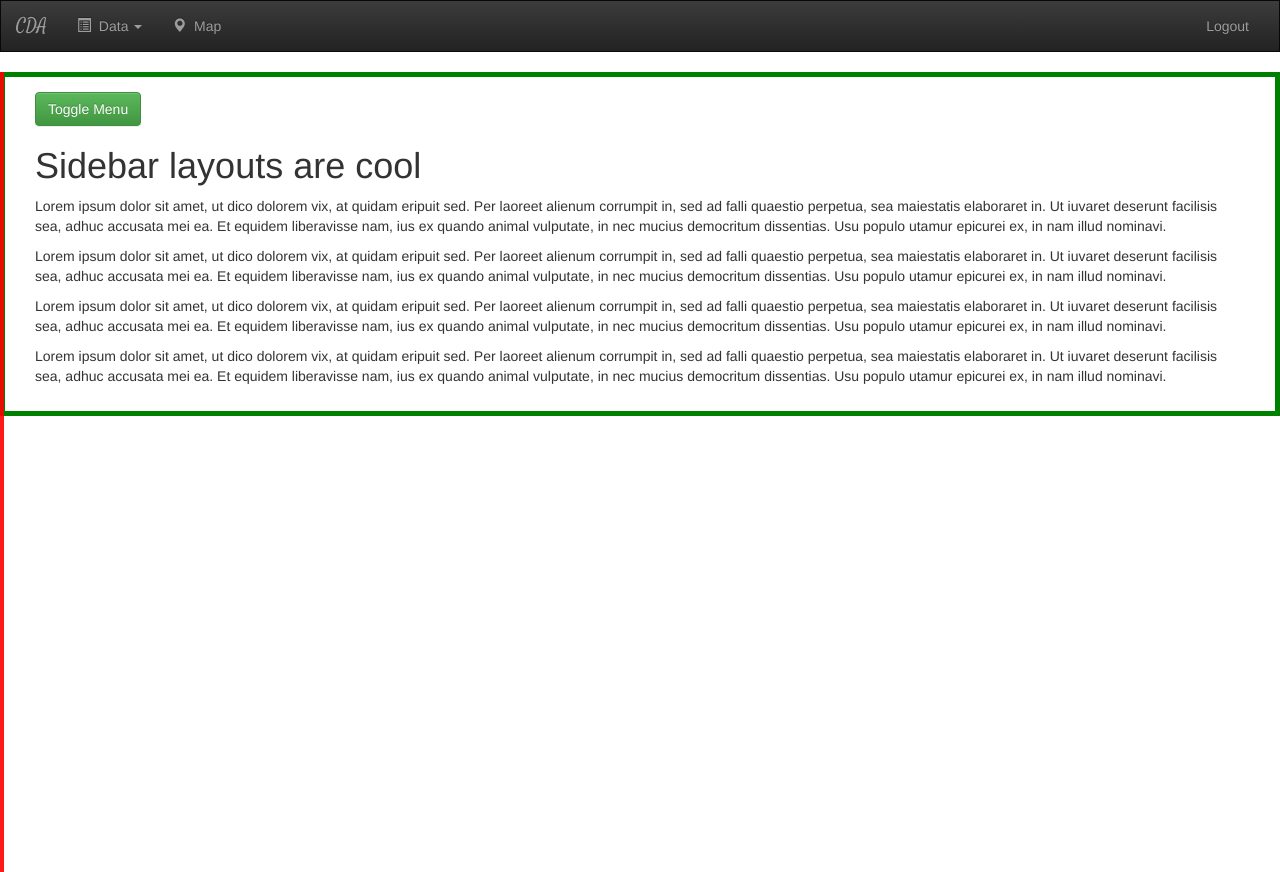
After one commit to mannerisms/CDA, a Django app: a page that uses cda/templates/cda/base.html in a window 1280 px wide. The commit adds this page. Run offline with Django 3.2, Linux system fonts and the light colour scheme; some libraries are stand-ins or nearby versions.

Commit message:
Added  JS sidebar

```diff
--- /dev/null
+++ b/cda/static/cda/sidebar.css
@@ -0,0 +1,49 @@
+/*Sidebar*/
+#sidebar-wrapper{
+    z-index: 1;
+    position: absolute;
+    width: 0;
+    height: 100%;
+    overflow-y: hidden;
+    background: #2c3e50;
+    border: 2px solid red;
+    opacity: 0.9;
+}
+
+/*Main content*/
+#page-content-wrapper{
+    width: 100%;
+    position: absolute;
+    padding: 15px;
+    border: 5px solid green;
+}
+
+/*Change the width of the sidebar to display*/
+#wrapper.menuDisplayed #sidebar-wrapper{
+    width: 250px;
+}
+
+#wrapper.menuDisplayed #page-content-wrapper{
+    padding-left: 250px;
+}
+
+/*Sidebar styling*/
+.sidebar-nav{
+    padding: 0;
+    list-style: none;
+}
+
+.sidebar-nav li{
+    text-indent: 20px;
+    line-height: 40px;
+}
+
+.sidebar-nav li a{
+    display: block;
+    text-decoration: none;;
+    color: #ddd;
+}
+
+.sidebar-nav li:hover{
+    background: #16A085;
+}
--- a/cda/templates/cda/base.html
+++ b/cda/templates/cda/base.html
@@ -17,46 +17,59 @@
 
 <nav class="navbar navbar-inverse">
 
-    <!-- Header -->
+    <!-- Navbar -->
 
     <div class="container-fluid">
 
+        <!-- Navbar Collapser -->
         <div class="navbar-header">
             <button type="button" class="navbar-toggle" data-toggle="collapse" data-target="#topNavBar">
                 <span class="icon-bar"></span>
                 <span class="icon-bar"></span>
                 <span class="icon-bar"></span>
             </button>
+
+            <!-- Navbar Branding -->
             <a class="navbar-brand" href="{% url 'cda:index' %}">CDA</a>
         </div>
 
-        <!-- Items -->
         <div class="collapse navbar-collapse" id="topNavBar">
+            <!-- Left Navbar Items -->
             <ul class="nav navbar-nav">
 
-                <!-- Data -->
-                <li class="active">
-                    <a href="{% url 'cda:index' %}">
+                <!-- Data Dropdown-->
+                <li class="dropdown">
+                    <a href="{% url 'cda:index' %}" class="dropdown-toggle" data-toggle="dropdown">
                         <span class="glyphicon glyphicon-list-alt" aria-hidden="true"></span>&nbsp;
                         Data
+                        <span class="caret"></span>
+                        <ul class="dropdown-menu">
+                            <li><a href="#">Calls</a></li>
+                            <li><a href="#">Phones</a></li>
+                            <li><a href="{% url 'cda:persons' %}">Persons</a></li>
+                        </ul>
                     </a>
                 </li>
 
                 <!-- Map-->
                 <li class="">
-                    <a href="#">
+                    <a href="{% url 'cda:map_view' %}">
                         <span class="glyphicon glyphicon-map-marker" aria-hidden="true"></span>&nbsp;
                         Map
                     </a>
                 </li>
             </ul>
 
+            <!-- Right Navbar Items -->
+            <ul class="nav navbar-nav navbar-right">
+                <li><a href="#">Logout</a></li>
+            </ul>
+
         </div>
-
     </div>
 </nav>
 
-{#Add new page code#}
+<!-- Add new page code -->
 
 {% block body %}
 
--- /dev/null
+++ b/cda/templates/cda/map_view.html
@@ -0,0 +1,48 @@
+{% extends 'cda/base.html' %}
+
+{% block title %}
+    CDA - Map
+{% endblock %}
+
+{% block body %}
+    {% load staticfiles %}
+    <link rel="stylesheet" type="text/css" href="{% static "cda/sidebar.css" %}"/>
+
+    <div id="wrapper">
+
+        <!-- Sidebar -->
+        <div id="sidebar-wrapper">
+            <ul class="sidebar-nav">
+                <li><a href="#">Calls</a></li>
+                <li><a href="#">Phones</a></li>
+                <li><a href="#">Persons</a></li>
+                <li><a href="#">Settings</a></li>
+            </ul>
+        </div>
+
+        <!-- Page Contents -->
+        <div id="page-content-wrapper">
+            <div class="container-fluid">
+                <div class="row">
+                    <div class="col-lg-12">
+                        <a href="#" class="btn btn-success" id="menu-toggle">Toggle Menu</a>
+                        <h1>Sidebar layouts are cool</h1>
+                        <p>Lorem ipsum dolor sit amet, ut dico dolorem vix, at quidam eripuit sed. Per laoreet alienum corrumpit in, sed ad falli quaestio perpetua, sea maiestatis elaboraret in. Ut iuvaret deserunt facilisis sea, adhuc accusata mei ea. Et equidem liberavisse nam, ius ex quando animal vulputate, in nec mucius democritum dissentias. Usu populo utamur epicurei ex, in nam illud nominavi.</p>
+                        <p>Lorem ipsum dolor sit amet, ut dico dolorem vix, at quidam eripuit sed. Per laoreet alienum corrumpit in, sed ad falli quaestio perpetua, sea maiestatis elaboraret in. Ut iuvaret deserunt facilisis sea, adhuc accusata mei ea. Et equidem liberavisse nam, ius ex quando animal vulputate, in nec mucius democritum dissentias. Usu populo utamur epicurei ex, in nam illud nominavi.</p>
+                        <p>Lorem ipsum dolor sit amet, ut dico dolorem vix, at quidam eripuit sed. Per laoreet alienum corrumpit in, sed ad falli quaestio perpetua, sea maiestatis elaboraret in. Ut iuvaret deserunt facilisis sea, adhuc accusata mei ea. Et equidem liberavisse nam, ius ex quando animal vulputate, in nec mucius democritum dissentias. Usu populo utamur epicurei ex, in nam illud nominavi.</p>
+                        <p>Lorem ipsum dolor sit amet, ut dico dolorem vix, at quidam eripuit sed. Per laoreet alienum corrumpit in, sed ad falli quaestio perpetua, sea maiestatis elaboraret in. Ut iuvaret deserunt facilisis sea, adhuc accusata mei ea. Et equidem liberavisse nam, ius ex quando animal vulputate, in nec mucius democritum dissentias. Usu populo utamur epicurei ex, in nam illud nominavi.</p>
+                    </div>
+                </div>
+            </div>
+        </div>
+    </div>
+
+    <!-- Menu toggle script -->
+    <script>
+        $("#menu-toggle").click( function (e){
+            e.preventDefault();
+            $("#wrapper").toggleClass("menuDisplayed");
+        });
+    </script>
+
+{% endblock %}
--- a/cda/urls.py
+++ b/cda/urls.py
@@ -6,4 +6,6 @@ app_name = 'cda'
 urlpatterns = [
     # /cda/
     url(r'^$', views.index, name='index'),
+    url(r'^persons/$', views.persons, name='persons'),
+    url(r'^map/$', views.map_view, name='map_view'),
 ]
--- a/cda/views.py
+++ b/cda/views.py
@@ -3,5 +3,13 @@ from .models import Person
 
 
 def index(request):
+    return render(request, 'cda/index.html')
+
+
+def persons(request):
     all_persons = Person.objects.all()
-    return render(request, 'cda/index.html', {'all_persons': all_persons})
+    return render(request, 'cda/persons.html', {'all_persons': all_persons})
+
+
+def map_view(request):
+    return render(request, 'cda/map_view.html')
```
Also changed, not shown: cda/templates/cda/index.html (+13 -26 lines), cda/templates/cda/persons.html (added, +43 -0 lines).
